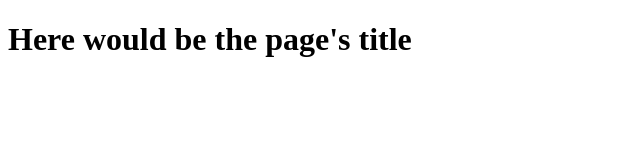
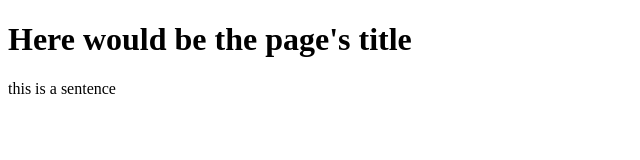
Before and after one commit to ernzturm/web2, a plain HTML site: page index.html in a window 1280 px wide. Shown: the whole page, without its empty margins (0-640 px from the left). Drawn offline with Linux system fonts and the light colour scheme.

Commit message:
Update index.html

```diff
--- a/index.html
+++ b/index.html
@@ -8,5 +8,6 @@
 </head>
 <body>
     <h1>Here would be the page's title</h1>
+    <p>this is a sentence</p>
 </body>
 </html>
```
